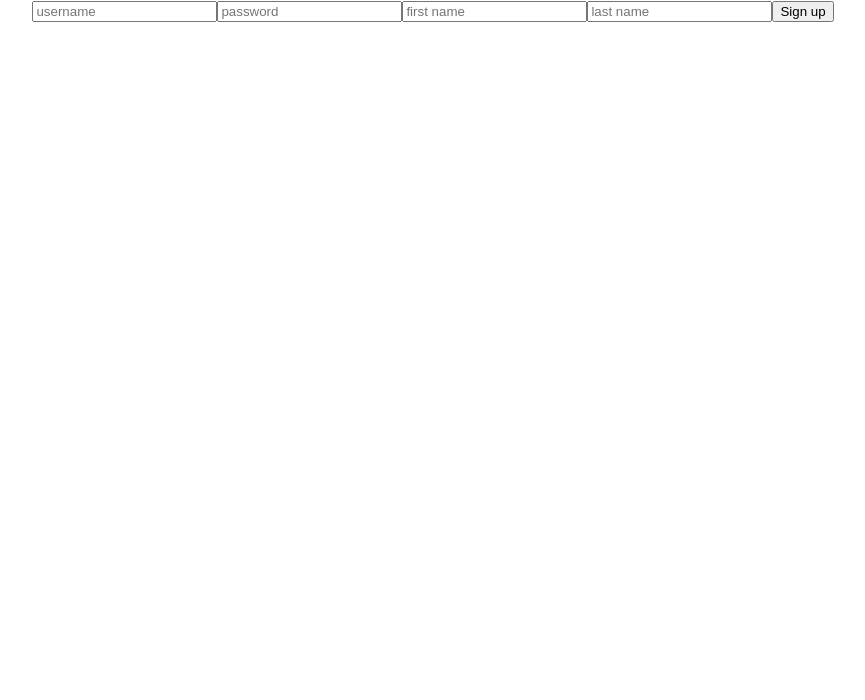
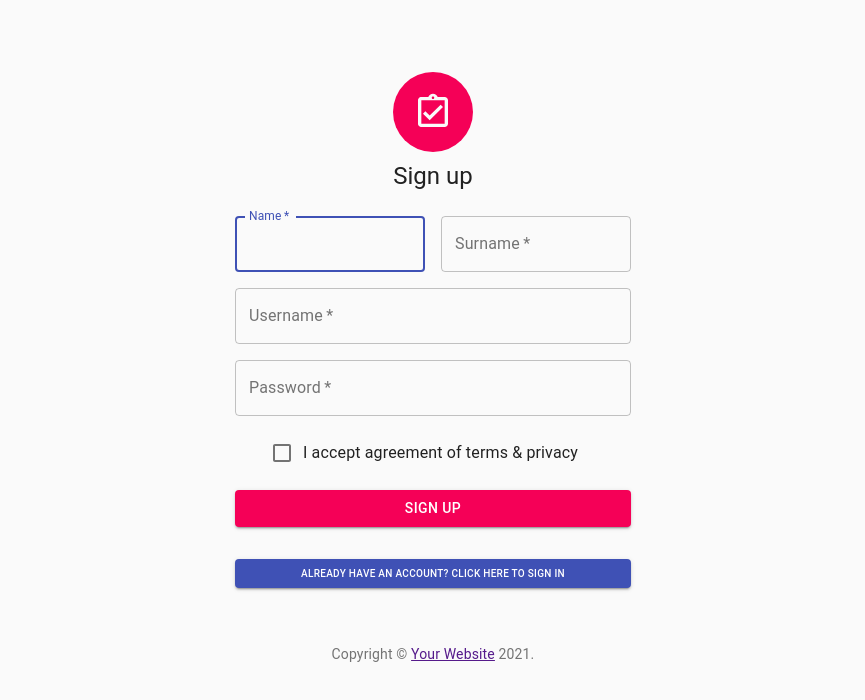
Before and after one commit to rubas1/tiks, a React (Create React App) app: page /signup in a window 1280 px wide. Shown: the top 700 px of the page, without its empty margins (207-1072 px from the left). Built offline with nearby package versions, Linux system fonts and the light colour scheme.

Commit message:
finished signUp and signIN style

```diff
--- a/src/components/user-container/SignIn.jsx
+++ b/src/components/user-container/SignIn.jsx
@@ -1,34 +1,151 @@
-import React, {Component} from 'react';
+import React from 'react';
 import { BrowserRouter as Router, Route, Link} from 'react-router-dom'
 import { observer, inject } from 'mobx-react'
+import Avatar from '@material-ui/core/Avatar';
+import Button from '@material-ui/core/Button';
+import CssBaseline from '@material-ui/core/CssBaseline';
+import TextField from '@material-ui/core/TextField';
+import FormControlLabel from '@material-ui/core/FormControlLabel';
+import Checkbox from '@material-ui/core/Checkbox';
+import Grid from '@material-ui/core/Grid';
+import Box from '@material-ui/core/Box';
+import LockOutlinedIcon from '@material-ui/icons/LockOutlined';
+import AccountCircleIcon from '@material-ui/icons/AccountCircle';
+import LockIcon from '@material-ui/icons/Lock';
+import Typography from '@material-ui/core/Typography';
+import { makeStyles } from '@material-ui/core/styles';
+import Container from '@material-ui/core/Container';
 
-class SignIn extends Component {
 
-  handleUsernameInput = (event) =>{
-    this.props.userManager.username = event.target.value
+function Copyright() {
+  return (
+    <Typography variant="body2" color="textSecondary" align="center">
+      {'Copyright © '}
+      <Link color="inherit" href="https://material-ui.com/">
+        Tiks
+      </Link>{' '}
+      {new Date().getFullYear()}
+      {'.'}
+    </Typography>
+  );
+}
+
+const useStyles = makeStyles((theme) => ({
+  paper: {
+    marginTop: theme.spacing(8),
+    display: 'flex',
+    flexDirection: 'column',
+    alignItems: 'center',
+  },
+  avatar: {
+    margin: theme.spacing(1),
+    backgroundColor: theme.palette.secondary.main,
+  },
+  form: {
+    width: '100%', // Fix IE 11 issue.
+    marginTop: theme.spacing(1),
+  },
+  submit: {
+    margin: theme.spacing(3, 0, 2),
+  },
+}));
+
+
+const SignIn = inject("userManager")
+(observer((props) => {
+
+  let classes = useStyles()
+
+  const handleUsernameInput = (event) =>{
+   props.userManager.username = event.target.value
   }
 
-  handlePasswordInput = (event) =>{
-    this.props.userManager.password = event.target.value
+  const handlePasswordInput = (event) =>{
+    props.userManager.password = event.target.value
   }
 
-  logIn = () => {
-    let response = this.props.userManager.userSignIn()
+  const logIn = () => {
+    let response = props.userManager.userSignIn()
   }
 
-  render(){
     return(
-      <div>
-       <input className="username-input" value={this.props.userManager.username} onChange={this.handleUsernameInput} placeholder={"enter your username"}></input>
-       <input className="password-input" value={this.props.userManager.password} onChange={this.handlePasswordInput} placeholder={"enter your password"}></input>
-       <button className="login-button" onClick={this.logIn}>Log In</button>
-       <h3>Haven't registered yet? Sign up now</h3>
-       <Link to="/signup" className="link">
-        <button className="register-button">Register here</button>
-       </Link>
-     </div>
+  <Container component="main" maxWidth="xs">
+        <CssBaseline />
+        <div className={classes.paper}>
+          <Avatar className={classes.avatar}>
+            <LockOutlinedIcon />
+          </Avatar>
+          <Typography component="h1" variant="h5">
+            Sign in
+          </Typography>
+          <form className={classes.form} noValidate>
+            <span>
+            <Avatar className={classes.avatar}>
+            <AccountCircleIcon />
+          </Avatar>
+            <TextField
+              variant="outlined"
+              margin="normal"
+              required
+              fullWidth
+              id="username"
+              label="Username"
+              name="username"
+              autoComplete="username"
+              value={props.userManager.username}
+              onChange={handleUsernameInput}
+              autoFocus
+            />
+            </span>
+          <Avatar className={classes.avatar}>
+            <LockIcon />
+          </Avatar>
+            <TextField
+              variant="outlined"
+              margin="normal"
+              required
+              fullWidth
+              name="password"
+              label="Password"
+              type="password"
+              id="password"
+              value={props.userManager.password}
+              onChange={handlePasswordInput}
+              autoComplete="current-password"
+            />
+            <FormControlLabel
+              control={<Checkbox value="remember" color="primary" />}
+              label="Remember me"
+            />
+            <Button
+              type="submit"
+              fullWidth
+              variant="contained"
+              color="secondary"
+              className={classes.submit}
+              onClick={logIn}
+            >
+              Sign In
+            </Button>
+            <Link to="/signup" style={{textDecoration: 'none'}} >
+            <Button
+              type="submit"
+              fullWidth
+              variant="contained"
+              color="primary"
+              className={classes.submit}
+            >
+              Sign Up
+            </Button>
+            </Link>
+          </form>
+        </div>
+        <Box mt={8}>
+          <Copyright />
+        </Box>
+      </Container>
     )
-  }
-}
 
-  export default inject("userManager")(observer(SignIn))
+}))
+
+  export default SignIn;
--- a/src/components/user-container/SignUp.jsx
+++ b/src/components/user-container/SignUp.jsx
@@ -1,54 +1,206 @@
-import React, {Component} from 'react';
+import React, { useState } from 'react';
 import { BrowserRouter as Router, Route, Link} from 'react-router-dom'
 import { observer, inject } from 'mobx-react'
+import Avatar from '@material-ui/core/Avatar';
+import Button from '@material-ui/core/Button';
+import CssBaseline from '@material-ui/core/CssBaseline';
+import TextField from '@material-ui/core/TextField';
+import FormControlLabel from '@material-ui/core/FormControlLabel';
+import Checkbox from '@material-ui/core/Checkbox';
+import Grid from '@material-ui/core/Grid';
+import Box from '@material-ui/core/Box';
+import AssignmentTurnedInOutlinedIcon from '@material-ui/icons/AssignmentTurnedInOutlined';
+import Typography from '@material-ui/core/Typography';
+import { makeStyles } from '@material-ui/core/styles';
+import Container from '@material-ui/core/Container';
 
-class SignUp extends Component {
-  constructor(){
-    super()
-    this.state = {
-      profileCreated: false
-    }
+
+function Copyright() {
+  return (
+    <Typography variant="body2" color="textSecondary" align="center">
+      {'Copyright © '}
+      <Link color="inherit" href="https://material-ui.com/">
+        Your Website
+      </Link>{' '}
+      {new Date().getFullYear()}
+      {'.'}
+    </Typography>
+  );
+}
+
+const useStyles = makeStyles((theme) => ({
+  paper: {
+    marginTop: theme.spacing(8),
+    display: 'flex',
+    flexDirection: 'column',
+    alignItems: 'center',
+  },
+  avatar: {
+    width: theme.spacing(10),
+    height: theme.spacing(10),
+    margin: theme.spacing(1),
+    backgroundColor: theme.palette.secondary.main,
+  },
+  form: {
+    width: '100%', // Fix IE 11 issue.
+    marginTop: theme.spacing(3),
+  },
+  submit: {
+    margin: theme.spacing(2, 0, 2),
+  },
+}));
+
+
+const SignUp = inject("userManager")
+(observer((props) => {
+
+  const classes = useStyles();
+
+  const [profileCreated, setProfileCreated] = useState(false);
+
+
+  const handleUsernameInput = (event) =>{
+    props.userManager.username = event.target.value
   }
 
-  handleUsernameInput = (event) =>{
-    this.props.userManager.username = event.target.value
+  const handlePasswordInput = (event) =>{
+    props.userManager.password = event.target.value
   }
 
-  handlePasswordInput = (event) =>{
-    this.props.userManager.password = event.target.value
+  const handleNameInput = (event) =>{
+    props.userManager.name = event.target.value
   }
 
-  handleNameInput = (event) =>{
-    this.props.userManager.name = event.target.value
+  const handleSurnameInput = (event) =>{
+    props.userManager.surname = event.target.value
   }
 
-  handleSurnameInput = (event) =>{
-    this.props.userManager.surname = event.target.value
-  }
+  const signUp = () => {
 
-  signUp = () => {
-    let response = this.props.userManager.userSignUp()
+    let response = props.userManager.userSignUp()
     response.then((result) => {
+      result = "Profile created successfuly"
       if(result === "Profile created successfuly"){
-        this.setState({profileCreated: true})
+        setProfileCreated(true)
       }
     })
   }
 
-  render(){
     return(
       <div>
-       {this.state.profileCreated ? <Link to="/" className="link"><h3>Registration Completed! go back to Log In page</h3></Link> :
-        <div className="registration-div">
-          <input className="username-input" value={this.props.userManager.username} onChange={this.handleUsernameInput} placeholder={"username"}></input>
-          <input className="password-input" value={this.props.userManager.password} onChange={this.handlePasswordInput} placeholder={"password"}></input>
-          <input className="name-input" value={this.props.userManager.surname} onChange={this.handleNameInput} placeholder={"first name"}></input>
-          <input className="surname-input" value={this.state.surnameInput} onChange={this.handleSurnameInput} placeholder={"last name"}></input>
-          <button className="login-button" onClick={this.signUp}>Sign up</button>
-        </div>}
-     </div>
+       {profileCreated? <Button
+            type="submit"
+            variant="contained"
+            color="primary"
+            className={classes.submit}
+          >
+            <Link to="/" style={{textDecoration: 'none'}}>Click Here To Go To Sign In</Link>
+          </Button>
+          :
+    <Container component="main" maxWidth="xs">
+      <CssBaseline />
+      <div className={classes.paper}>
+        <Avatar className={classes.avatar} >
+          <AssignmentTurnedInOutlinedIcon style={{ fontSize: 40 }}/>
+        </Avatar>
+        <Typography component="h1" variant="h5">
+          Sign up
+        </Typography>
+        <form className={classes.form} noValidate>
+          <Grid container spacing={2}>
+            <Grid item xs={12} sm={6}>
+              <TextField
+                autoComplete="fName"
+                name="name"
+                variant="outlined"
+                required
+                value={props.userManager.name}
+                onChange={handleNameInput}
+                fullWidth
+                id="name"
+                label="Name"
+                autoFocus
+              />
+            </Grid>
+            <Grid item xs={12} sm={6}>
+              <TextField
+                variant="outlined"
+                required
+                fullWidth
+                value={props.userManager.surname}
+                onChange={handleSurnameInput}
+                id="surname"
+                label="Surname"
+                name="surname"
+                autoComplete="sName"
+              />
+            </Grid>
+            <Grid item xs={12}>
+              <TextField
+                variant="outlined"
+                required
+                fullWidth
+                id="username"
+                label="Username"
+                name="username"
+                value={props.userManager.username}
+                onChange={handleUsernameInput}
+                autoComplete="username"
+              />
+            </Grid>
+            <Grid item xs={12}>
+              <TextField
+                variant="outlined"
+                required
+                fullWidth
+                value={props.userManager.password}
+                onChange={handlePasswordInput}
+                name="password"
+                label="Password"
+                type="password"
+                id="password"
+                autoComplete="current-password"
+              />
+            </Grid>
+            <Grid item xs={12}>
+              <FormControlLabel
+                control={<Checkbox value="allowExtraEmails" color="primary" />}
+                label="I accept agreement of terms & privacy"
+              />
+            </Grid>
+          </Grid>
+          <Button
+            type="submit"
+            fullWidth
+            variant="contained"
+            color="secondary"
+            className={classes.submit}
+            onClick={signUp}
+          >
+            Sign Up
+          </Button>
+            <Link to="/" style={{textDecoration: 'none'}}>
+            <Button
+            type="submit"
+            fullWidth
+            variant="contained"
+            color="primary"
+            style={{ fontSize: 10 }}
+            className={classes.submit}
+          >
+            Already Have An Account? Click Here To Sign In
+          </Button>
+              </Link>
+        </form>
+      </div>
+      <Box mt={5}>
+        <Copyright />
+      </Box>
+    </Container>
+       }
+
+      </div>
     )
-  }
-}
+}))
 
-export default inject("userManager")(observer(SignUp))
+export default SignUp;
--- a/src/store/TaskManager.js
+++ b/src/store/TaskManager.js
@@ -6,12 +6,14 @@ export default class TaskManager
 {
     constructor()
     {
-        this.tasks = [],
+        this.tasks = []
+
         this.temporaryTasks = {
             date: new Date(),
             tasksList: []
-        },
-        this.currentDate = "",
+        }
+
+        this.currentDate = ""
         this.taskInput = {
             title: "",
             place: "",
```
Also changed, not shown: 1 other file (tests, documents, lock files or other folders).
